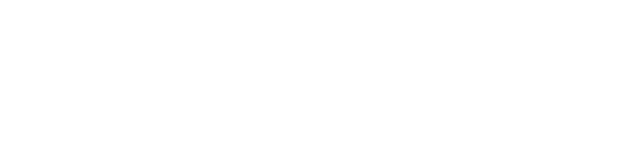
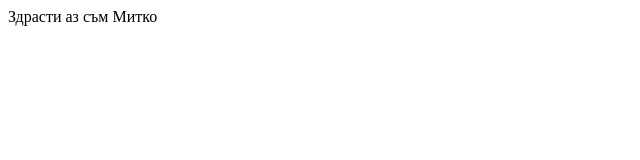
Before and after one commit to dimiturjeliyazkov/stu2001321039, a plain HTML site: page index.html in a window 1280 px wide. Shown: the whole page, without its empty margins (0-640 px from the left). Drawn offline with Linux system fonts and the light colour scheme.

Commit message:
добавяне на съобщение

```diff
--- a/index.html
+++ b/index.html
@@ -6,6 +6,6 @@
     <title>Document</title>
 </head>
 <body>
-
+    <div>Здрасти аз съм Митко</div>
 </body>
 </html>
```
